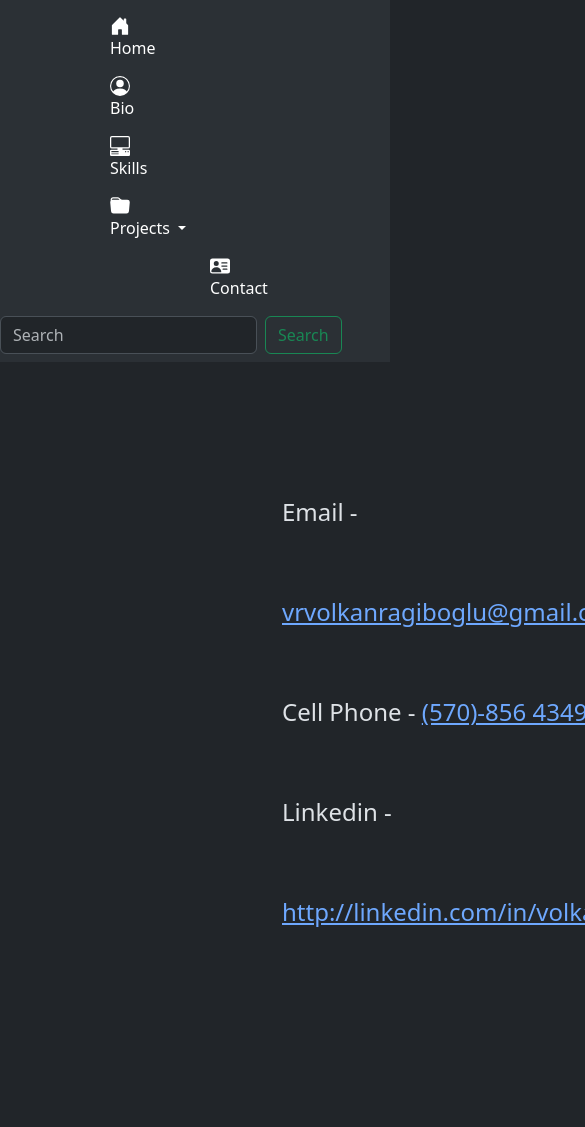
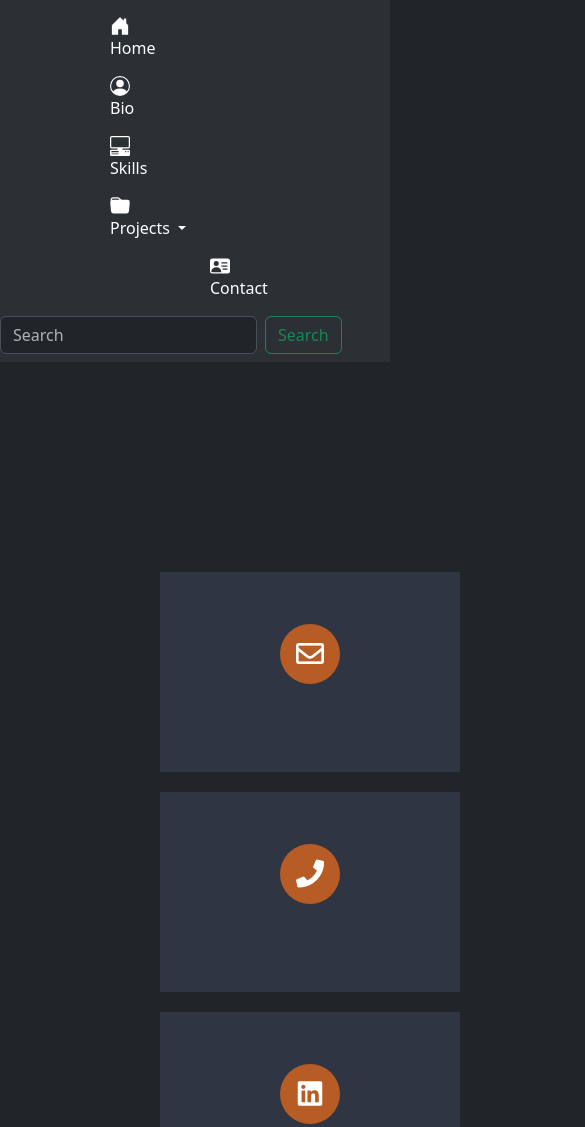
Before and after one commit to Volkan2617/volkanragiboglu.github.io, a website: page ContactTab.html in a window 390 px wide. Shown: the top 1127 px of the page, 585 px wide, since content can reach past the window. Before the commit the page ends 962 px from the top, so only its background shows below. Drawn offline with nearby package versions, Linux system fonts and the light colour scheme.

Commit message:
Contact Tab Update

```diff
--- a/ContactTab.html
+++ b/ContactTab.html
@@ -7,6 +7,7 @@
     <link href="https://cdn.jsdelivr.net/npm/bootstrap@5.3.1/dist/css/bootstrap.min.css" rel="stylesheet" integrity="sha384-4bw+/aepP/YC94hEpVNVgiZdgIC5+VKNBQNGCHeKRQN+PtmoHDEXuppvnDJzQIu9" crossorigin="anonymous">
     <link rel="stylesheet" href="https://cdnjs.cloudflare.com/ajax/libs/font-awesome/5.15.3/css/all.min.css" integrity="sha384-+Ga2s3BW5lMc5zj6OA4fFpR8/9bqDz4hoB7C7fW+8PZbfeP9hP2z6Qw5f5+I5k6W5" crossorigin="anonymous">
     <link href="https://cdn.jsdelivr.net/npm/bootstrap-icons@1.18.0/font/bootstrap-icons.css" rel="stylesheet">
+    <link rel="stylesheet" href="https://cdnjs.cloudflare.com/ajax/libs/font-awesome/5.11.2/css/all.css">
     <link rel="stylesheet" href="styles.css">
 </head>
   <body>
@@ -78,20 +79,22 @@
     </div>
   </div>
 </nav>
+<div class="contact-info">
+  <div class="card2" onclick="location.href='mailto:vrvolkanragiboglu@gmail.com';" style="cursor: pointer;">
+    <i class="card2-icon far fa-envelope"></i>
+    <p>vrvolkanragiboglu@gmail.com</p>
+</div>
 
-     <div class="Contact-Tab">
-      <ul>
-        <li>
-        Email - <a href="mailto:">vrvolkanragiboglu@gmail.com</a>
-        </li>
-        <li>
-        Cell Phone - <a href="tel:5708564349">(570)-856 4349</a>
-        </li>
-        <li>
-        Linkedin - <a id="linkedin" href="http://linkedin.com/in/volkanragiboglu" target="_blank">http://linkedin.com/in/volkanragiboglu</a>
-        </li>
-      </ul>
-    </div>
+  <div class="card2" onclick="location.href='tel:5708564349';" style="cursor: pointer;">
+    <i class="card2-icon fas fa-phone"></i>
+    <p>+1 (570)-856 4349</p>
+  </div>
+
+  <div class="card2" onclick="window.open('http://linkedin.com/in/volkanragiboglu', '_blank');" style="cursor: pointer;">
+    <i class="card2-icon fab fa-linkedin"></i>
+    <p>linkedin.com/in/volkanragiboglu</p>
+</div>
+</div>
     <div class="loader"></div>
   </body>
 </html>
--- /dev/null
+++ b/style3.css
@@ -0,0 +1,79 @@
+*{
+  margin: 0;
+  padding: 0;
+  font-family: "montserrat",sans-serif;
+  box-sizing: border-box;
+}
+body{
+  background: #f1f1f1;
+  min-height: 100vh;
+  display: flex;
+  align-items: center;
+  justify-content: center;
+}
+.contact-info{
+  display: flex;
+  width: 100%;
+  max-width: 1200px;
+  align-items: center;
+  justify-content: center;
+  padding: 0 20px;
+}
+
+
+.card{
+  background: #2f3542;
+  padding: 0 20px;
+  margin: 0 10px;
+  width: calc(33% - 20px);
+  height: 200px;
+  display: flex;
+  flex-direction: column;
+  justify-content: center;
+  align-items: center;
+  color: #fff;
+  cursor: pointer;
+}
+
+.card-icon{
+  font-size: 28px;
+  background: #ff6348;
+  width: 60px;
+  height: 60px;
+  text-align: center;
+  line-height: 60px !important;
+  border-radius: 50%;
+  transition: 0.3s linear;
+}
+
+.card:hover .card-icon{
+  background: none;
+  color: #ff6348;
+  transform: scale(1.6);
+}
+
+.card p{
+  margin-top: 20px;
+  font-weight: 300;
+  letter-spacing: 2px;
+  max-height: 0;
+  opacity: 0;
+  transition: 0.3s linear;
+}
+
+.card:hover p{
+  max-height: 40px;
+  opacity: 1;
+}
+
+
+@media screen and (max-width:800px) {
+  .contact-info{
+    flex-direction: column;
+  }
+  .card{
+    width: 100%;
+    max-width: 300px;
+    margin: 10px 0;
+  }
+}
--- a/styles.css
+++ b/styles.css
@@ -990,3 +990,73 @@ body {
 #navbar-example3 .nav-link {
   padding-left: 15px;
 }
+
+.contact-info{
+  display: flex;
+  width: 100%;
+  max-width: 1200px;
+  align-items: center;
+  justify-content: center;
+  padding: 0 20px;
+}
+
+
+.card2{
+  background: #2f3542;
+  padding: 0 20px;
+  margin: 0 10px;
+  width: calc(33% - 20px);
+  height: 200px;
+  display: flex;
+  flex-direction: column;
+  justify-content: center;
+  align-items: center;
+  color: #fff;
+  cursor: pointer;
+  position: relative;
+  top: 200px;
+  left: 115px;
+}
+
+.card2-icon{
+  font-size: 28px;
+  background: rgb(183, 92, 36);
+  width: 60px;
+  height: 60px;
+  text-align: center;
+  line-height: 60px !important;
+  border-radius: 50%;
+  transition: 0.3s linear;
+}
+
+.card2:hover .card-icon{
+  background: none;
+  color: rgb(183, 92, 36);
+  transform: scale(1.6);
+}
+
+.card2 p{
+  margin-top: 20px;
+  font-weight: 300;
+  letter-spacing: 2px;
+  max-height: 0;
+  opacity: 0;
+  transition: 0.3s linear;
+}
+
+.card2:hover p{
+  max-height: 40px;
+  opacity: 1;
+}
+
+
+@media screen and (max-width:800px) {
+  .contact-info{
+    flex-direction: column;
+  }
+  .card2{
+    width: 100%;
+    max-width: 300px;
+    margin: 10px 0;
+  }
+}
```
Also changed, not shown: index.html (+1 -1 lines), index3.html (added, +28 -0 lines).
